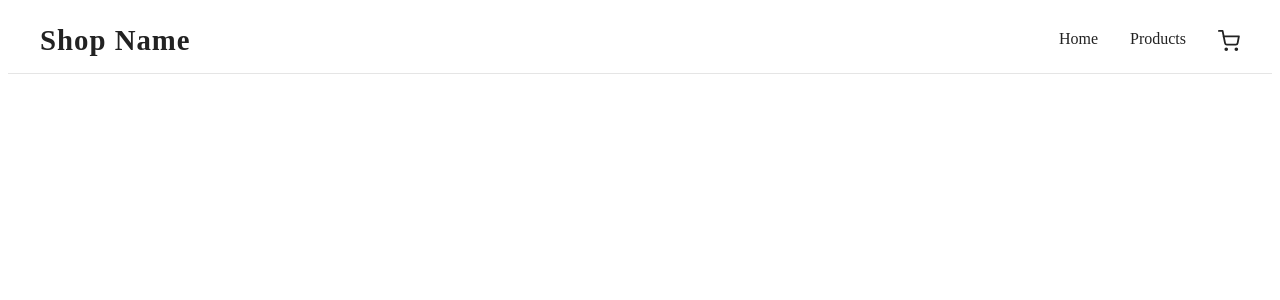
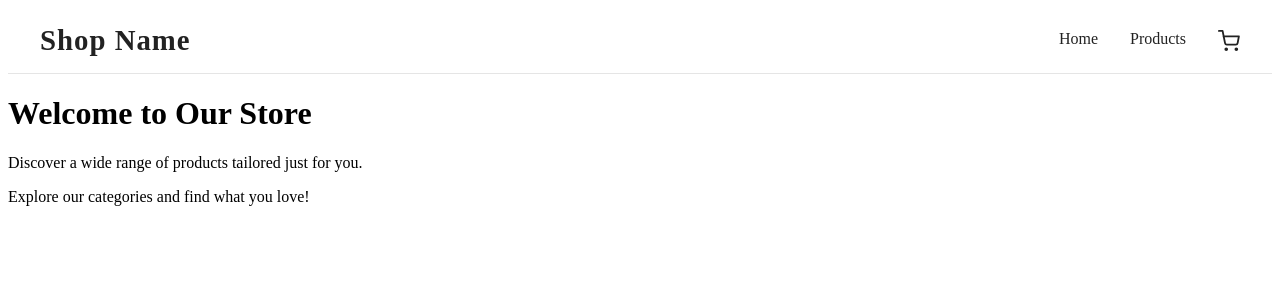
Before and after one commit to blitheryjibits/E-store, a React (Vite) app: page / in a window 1280 px wide. Shown: the top 300 px of the page. Built offline with nearby package versions, Linux system fonts and the light colour scheme.

Commit message:
Added an Outlet to render child components

```diff
--- a/src/routes/root.jsx
+++ b/src/routes/root.jsx
@@ -1,8 +1,15 @@
 
+import { Outlet } from 'react-router-dom';
 import Header from '../components/Header/Header.jsx';
+import Categories from '../components/Categories/Categories.jsx';
 
 export default function Root() {
   return (
-   <Header />
+    <>
+      <Header />
+      <div id="mainContent" className="contentContainer">
+        <Outlet />
+      </div>
+    </>
   );
 }
```
